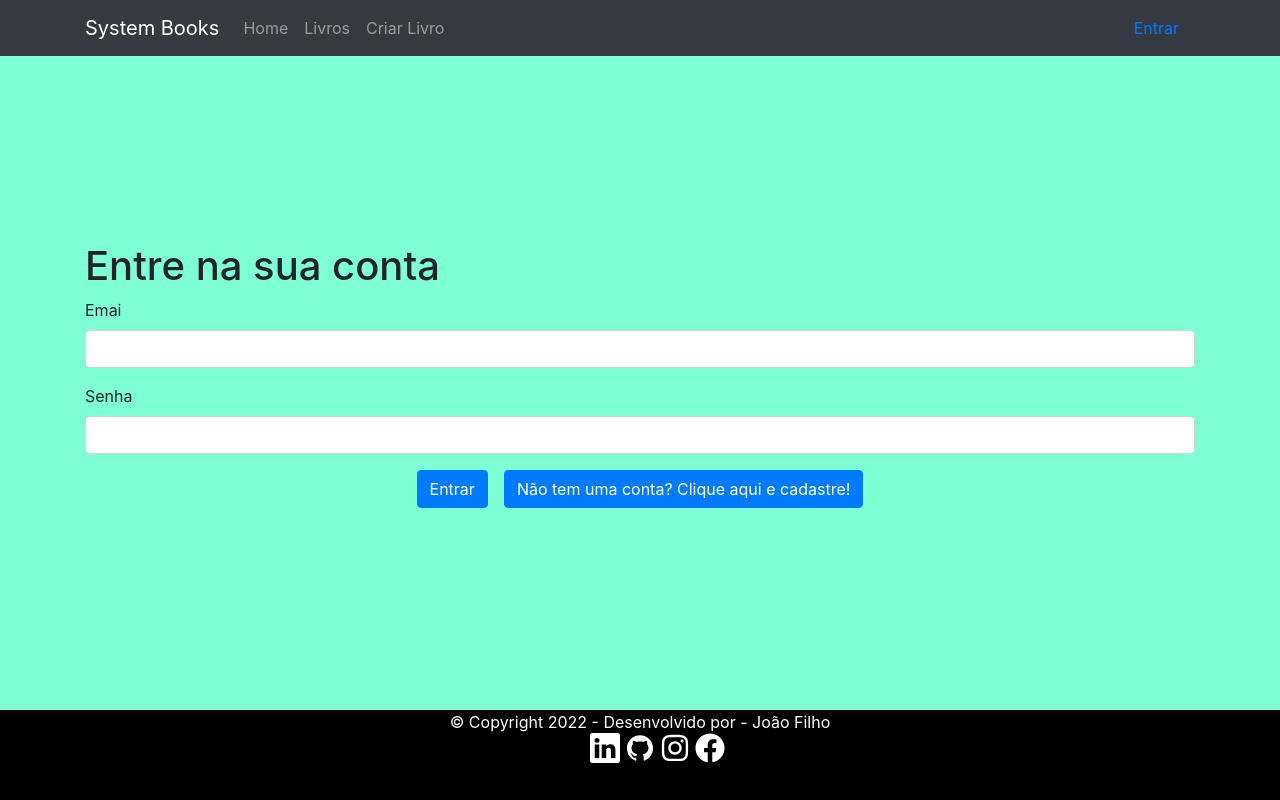
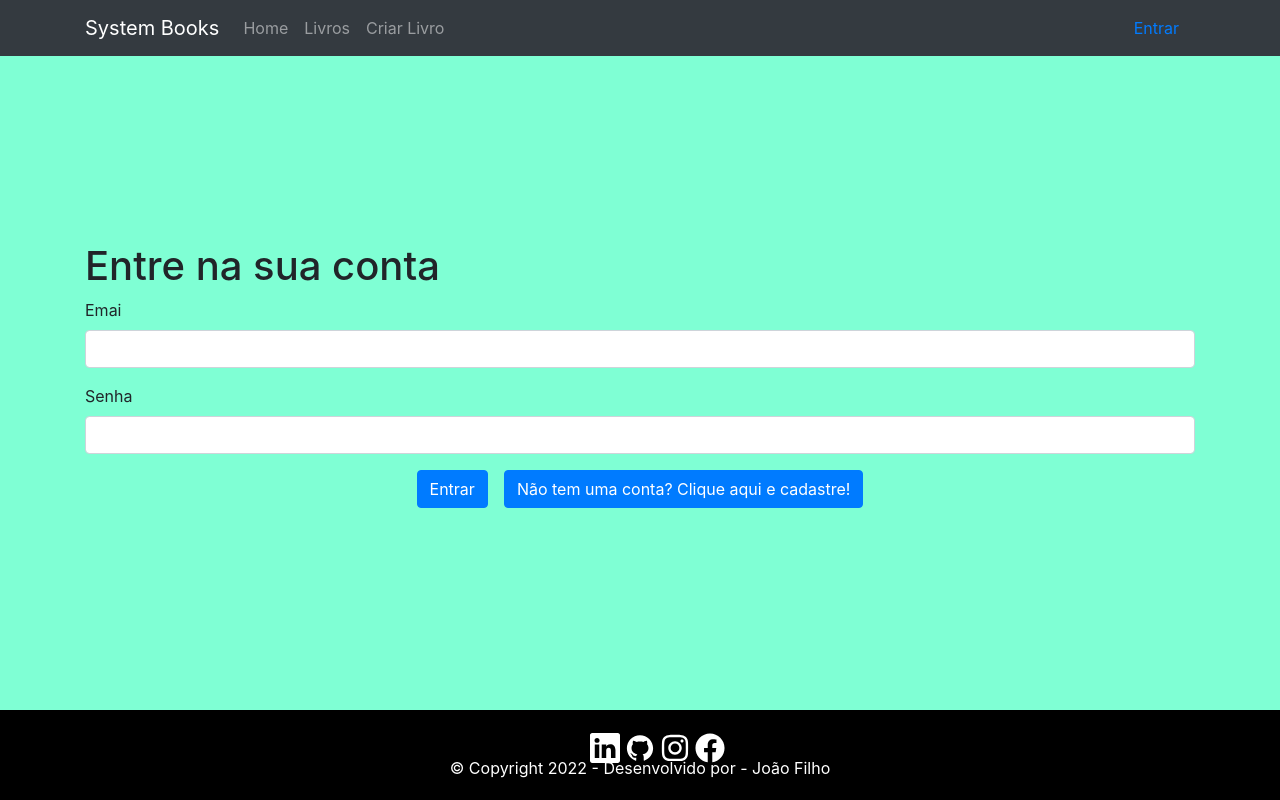
Before and after one commit to ironhack-sao-wdft/react-ironplate, a React (Create React App) app: page /login in a window 1280 px wide. Built offline with nearby package versions, Linux system fonts and the light colour scheme.

Commit message:
espaçamento footer

```diff
--- a/src/assets/styles/index.css
+++ b/src/assets/styles/index.css
@@ -86,7 +86,7 @@
 
   .footer__copyright {
     position: absolute;
-
+    bottom: 4px;
     width: 100%;
     text-align: center;
     color: white;
```
